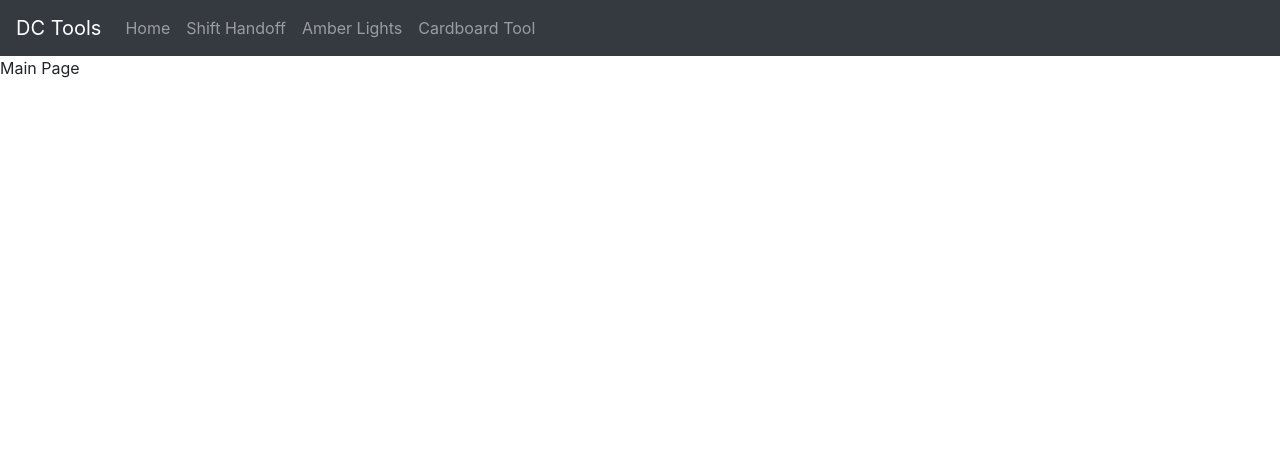
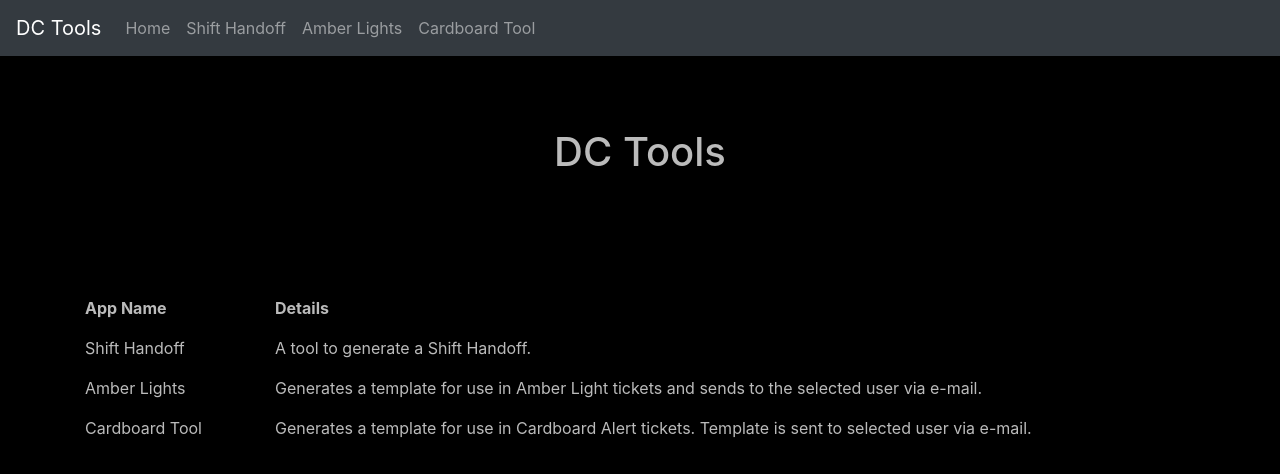
Before and after one commit to GregoryDesmarais/dcTools, a React (Create React App) app: page / in a window 1280 px wide. Shown: the top 474 px of the page. Built offline with nearby package versions, Linux system fonts and the light colour scheme.

Commit message:
Adding Main page - Created App.css file - Created Main.css - Added base information to the Main page.

```diff
--- /dev/null
+++ b/src/App.css
@@ -0,0 +1,4 @@
+body {
+    background: black;
+    color: rgb(187, 187, 187);
+}
--- a/src/App.js
+++ b/src/App.js
@@ -2,6 +2,7 @@ import React from 'react';
 import { BrowserRouter as Router, Route, Switch } from "react-router-dom";
 import NavBar from "./components/NavBar";
 import Main from "./pages/Main"
+import "./App.css"
 
 function App() {
   return (
--- /dev/null
+++ b/src/pages/Main.css
@@ -0,0 +1,11 @@
+.row {
+    padding: .5em 0em;
+}
+
+.bold {
+    font-weight: bold;
+}
+
+.jumbotron {
+    background-color: transparent;
+}
--- a/src/pages/Main.js
+++ b/src/pages/Main.js
@@ -1,12 +1,59 @@
 import React, { Component } from "react";
-
+import "./Main.css";
+import Container from "react-bootstrap/Container";
+import Row from "react-bootstrap/Row";
+import Col from "react-bootstrap/Col";
+import Jumbotron from "react-bootstrap/Jumbotron";
 class Main extends Component {
 
-  render() {
-    return (
-        <div>Main Page</div>
-    );
-  }
+    render() {
+        return (
+            <Container>
+                <Row>
+                    <Col>
+                        <Jumbotron>
+                            <h1 className="text-center">
+                                DC Tools
+                            </h1>
+                        </Jumbotron>
+                    </Col>
+                </Row>
+                <Row className="bold">
+                    <Col lg={2}>
+                        App Name
+                    </Col>
+                    <Col>
+                        Details
+                    </Col>
+                </Row>
+                <Row>
+                    <Col lg={2}>
+                        Shift Handoff
+                    </Col>
+                    <Col>
+                        A tool to generate a Shift Handoff.
+                    </Col>
+                </Row>
+                <Row>
+                    <Col lg={2}>
+                        Amber Lights
+                    </Col>
+                    <Col>
+                        Generates a template for use in Amber Light tickets and sends to the selected user via e-mail.
+                    </Col>
+                </Row>
+                <Row>
+                    <Col lg={2}>
+                        Cardboard Tool
+                    </Col>
+                    <Col>
+                        Generates a template for use in Cardboard Alert tickets.  Template is sent to selected user via e-mail.
+                    </Col>
+                </Row>
+
+            </Container>
+        );
+    }
 }
 
 export default Main;
```
